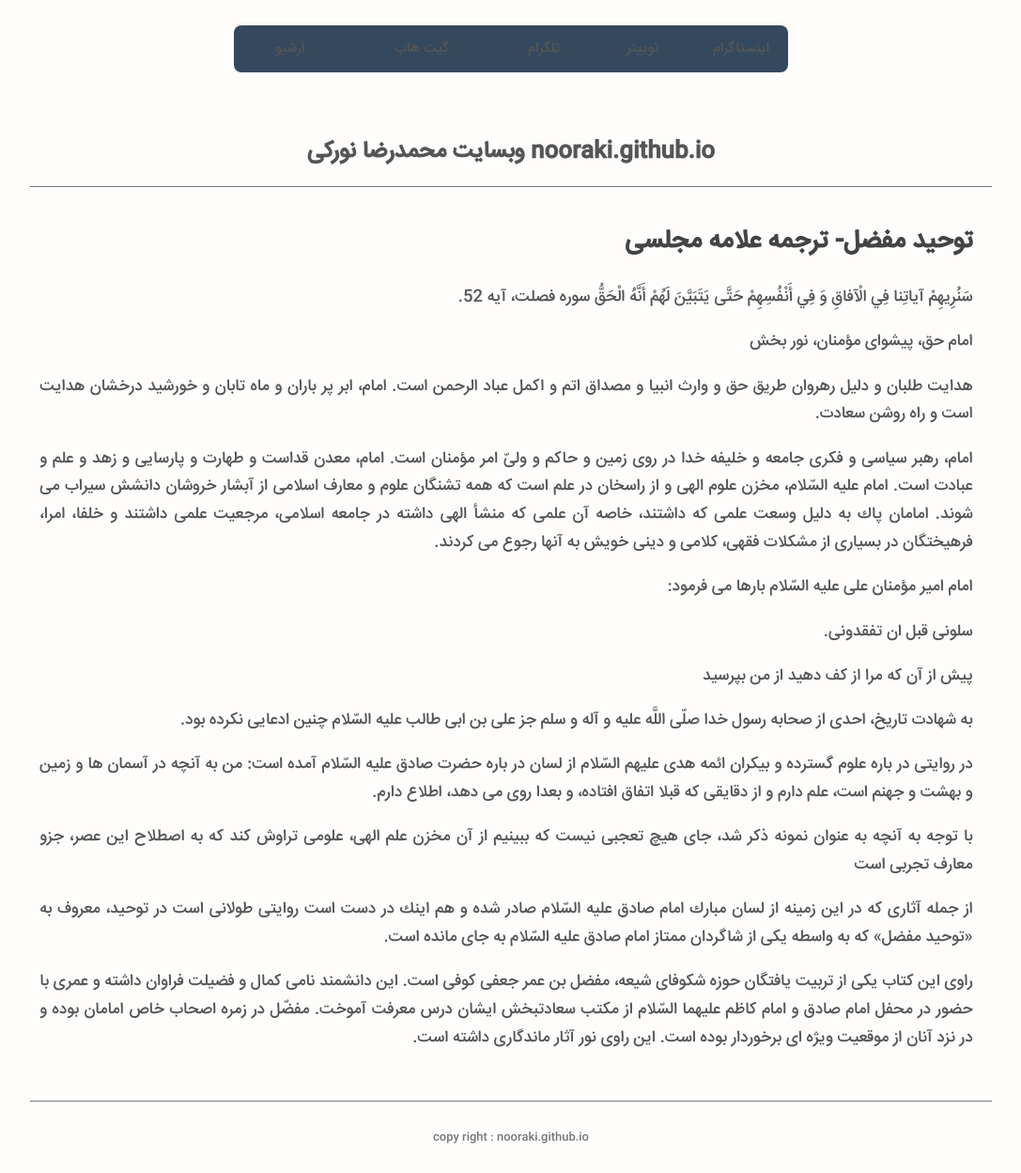
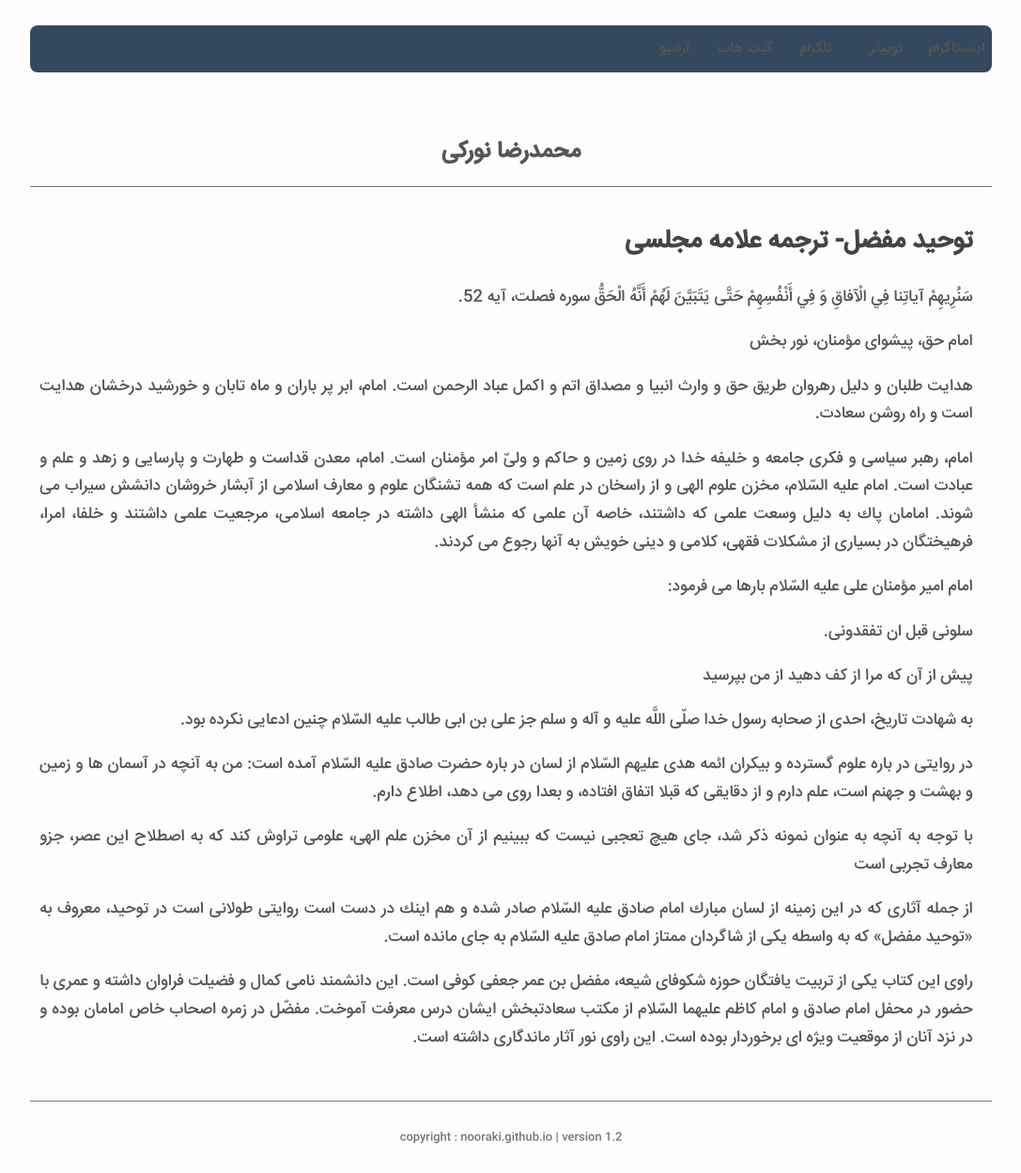
Before and after one commit to Nooraki/nooraki.github.io, a PHP site: page / in a window 1280 px wide. Shown: the whole page at 94% size, without its empty margins (96-1183 px from the left). Run offline with PHP 8.4, Linux system fonts and the light colour scheme.

Commit message:
version 1.2

```diff
--- a/index.html
+++ b/index.html
@@ -30,8 +30,8 @@
   </div>
   <div id="container">
   <div id="pageheader">
-  <h1 class="center">nooraki.github.io وبسایت محمدرضا نورکی</h1>
 
+  <h1 class="center"> محمدرضا نورکی</h1>
   </div>
 
   <div class="section">
@@ -67,7 +67,7 @@
 
   <div class="section">
   <div id="credits">
-      <div class="col"><p>copy right : nooraki.github.io </p></div>
+      <div class="col"><p>copyright : nooraki.github.io | version 1.2 </p></div>
 
   </div>
   </div>
--- a/style/style.css
+++ b/style/style.css
@@ -15,7 +15,7 @@ a:hover {color: #000; text-decoration:underline; }
 nav {
   margin: 27px auto 0;
   position: relative;
-  width: 590px;
+  width: 80%;
   height: 50px;
   background-color: #34495e;
   border-radius: 8px;
@@ -44,19 +44,19 @@ nav .animation{
 
 }
 a:nth-child(1){
-  width: 100px;
+  width: 75px;
 }
 a:nth-child(2){
-  width: 110px;
+  width: 75px;
 }
 a:nth-child(3){
-  width: 100px;
+  width: 75px;
 }
 a:nth-child(4){
-  width: 160px;
+  width: 75px;
 }
 a:nth-child(5){
-  width: 120px;
+  width: 75px;
 }
 nav a:nth-child(1):hover~.animation {
   width: 100px;
```
